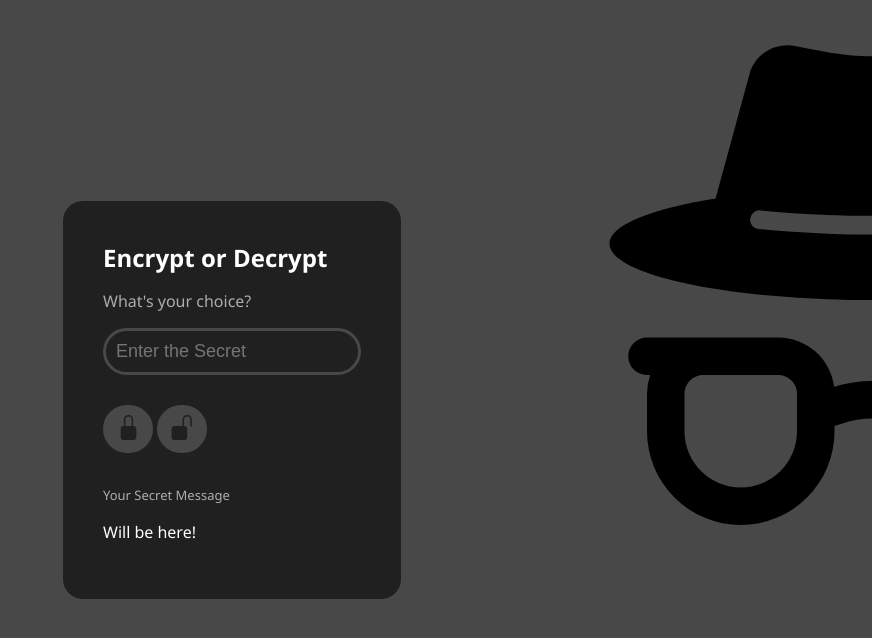
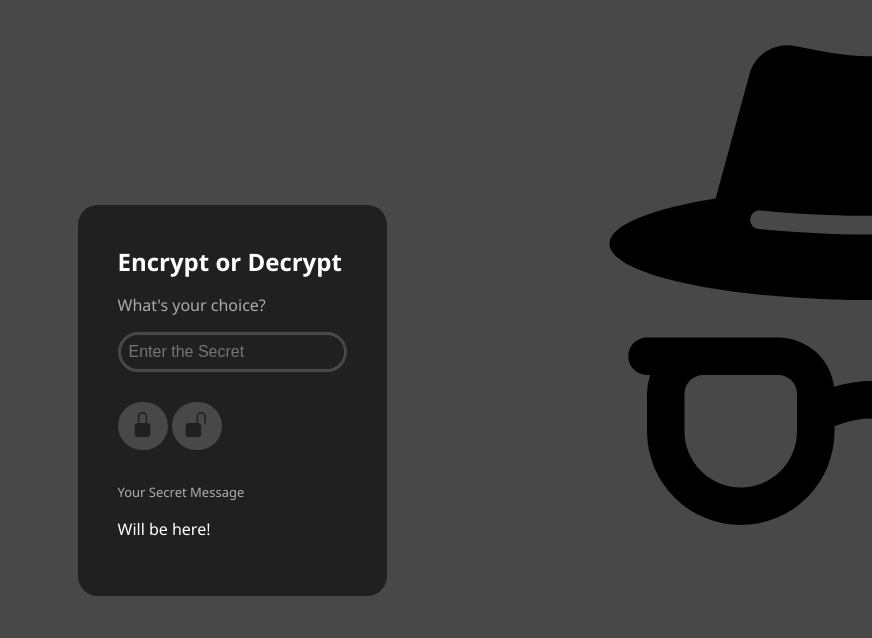
Before and after one commit to SangeethSDevan/Keep-it-Secret, a plain HTML site: page index.html in a window 1280 px wide. Shown: the whole page, without its empty margins (408-1280 px from the left). Drawn offline with Linux system fonts and the light colour scheme.

Commit message:
Update style.css

```diff
--- a/style.css
+++ b/style.css
@@ -37,11 +37,11 @@ input {
     background-color: rgb(33, 32, 32);
     border: 3px solid rgb(72, 72, 72);
     border-radius: 45px;
-    padding: 10px;
+    padding: 8px;
     width: 100%;
     outline: none;
     color: white;
-    font-size: 18px;
+    font-size: 16px;
     font-family: Arial, Helvetica, sans-serif;
 }
 
```
